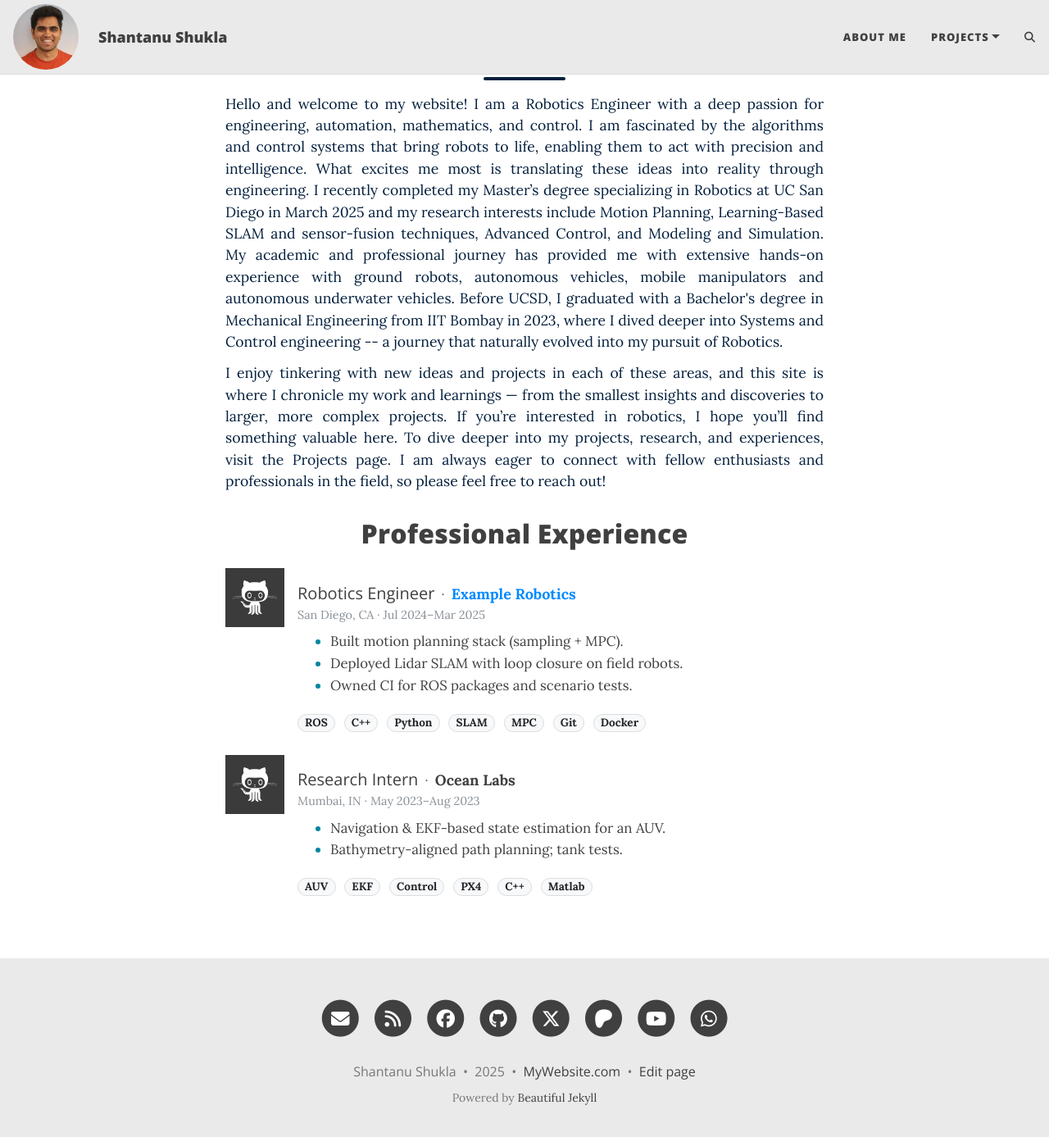
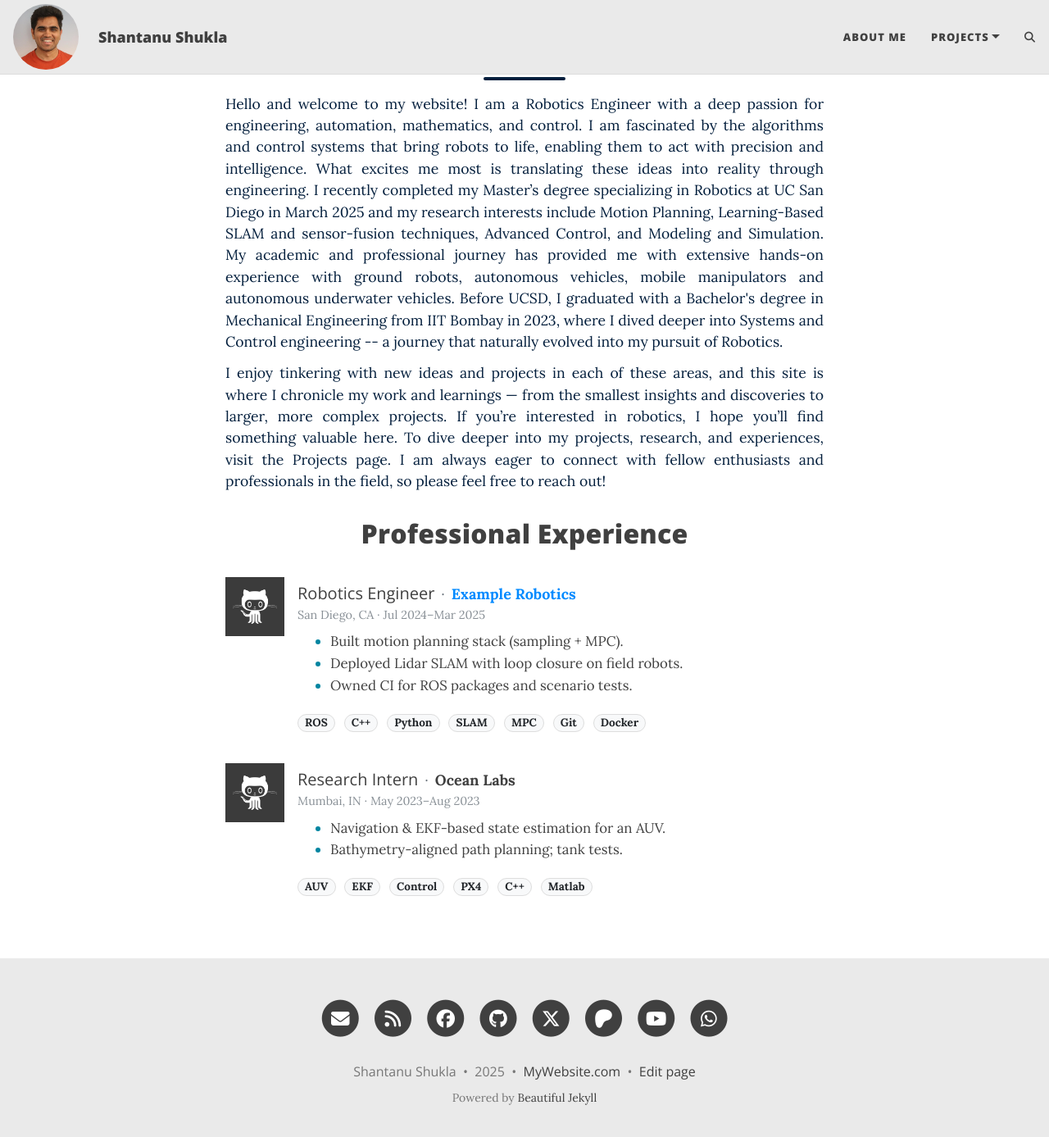
Before and after one commit to shantanusshukla/shantanusshukla.github.io, a Jekyll site: the page built from index.html, in a window 1280 px wide and 1400 px high, scrolled down 259 px. Shown: the top 1387 px of the window at 82% size. Built offline with Jekyll 4.4.1, drawn with Linux system fonts in a browser that asks for light colours; the list of posts is cut into pages by our own code; comment, search, counter and statistics services are not loaded.

Commit message:
margin try

```diff
--- a/assets/css/style.css
+++ b/assets/css/style.css
@@ -140,7 +140,7 @@
 .skill-badge { margin: .125rem .375rem .125rem 0; border: 1px solid #ddd; }
 
 .experience-section .exp-item { align-items: flex-start; } /* belt + suspenders */
-.experience-section .exp-logo { margin-top: .100rem !important; }      /* tweak up/down to taste */
+.experience-section .exp-logo { margin-top: .75rem !important; }      /* tweak up/down to taste */
 
 .experience-section > h2 {
   font-family: var(--header-font);
```
